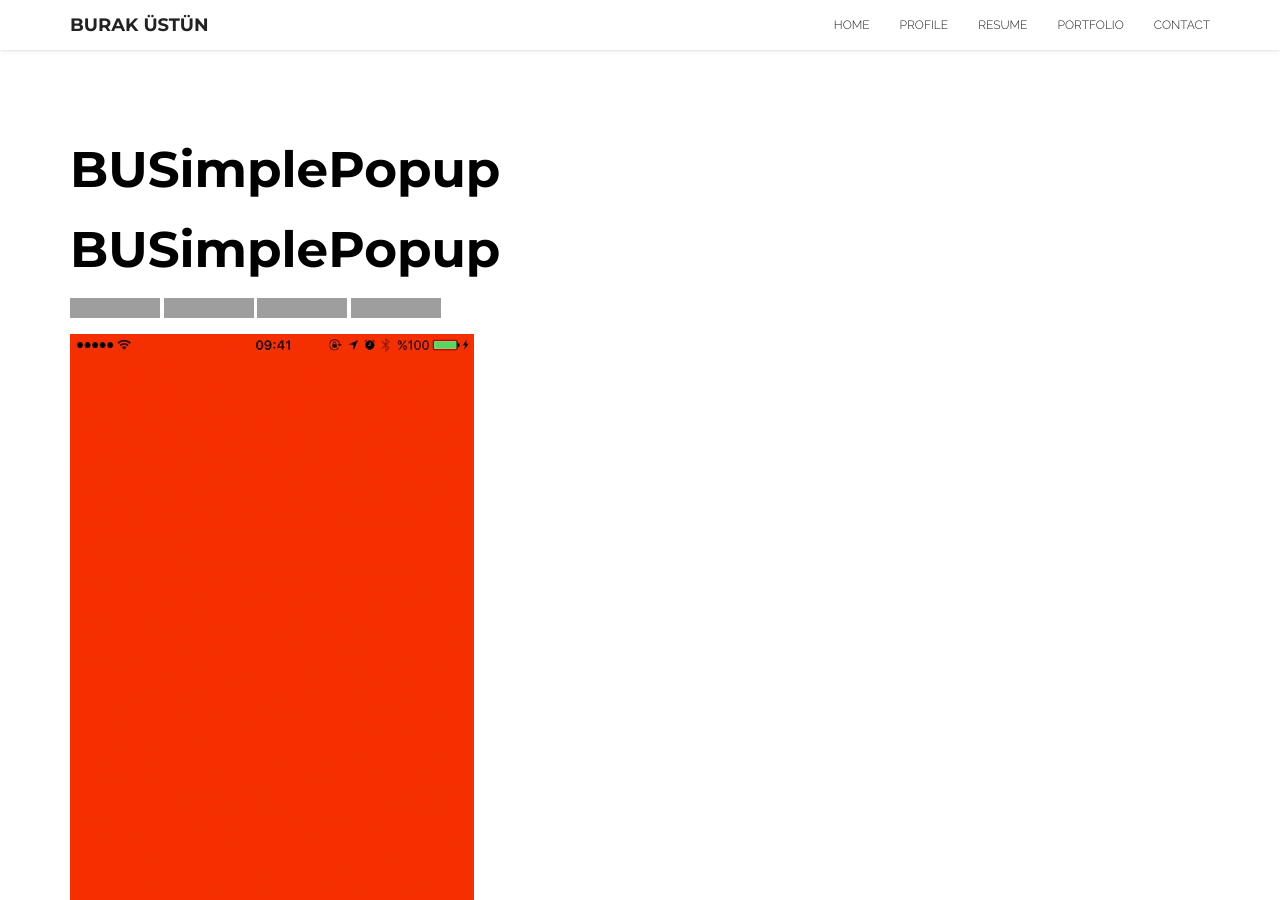
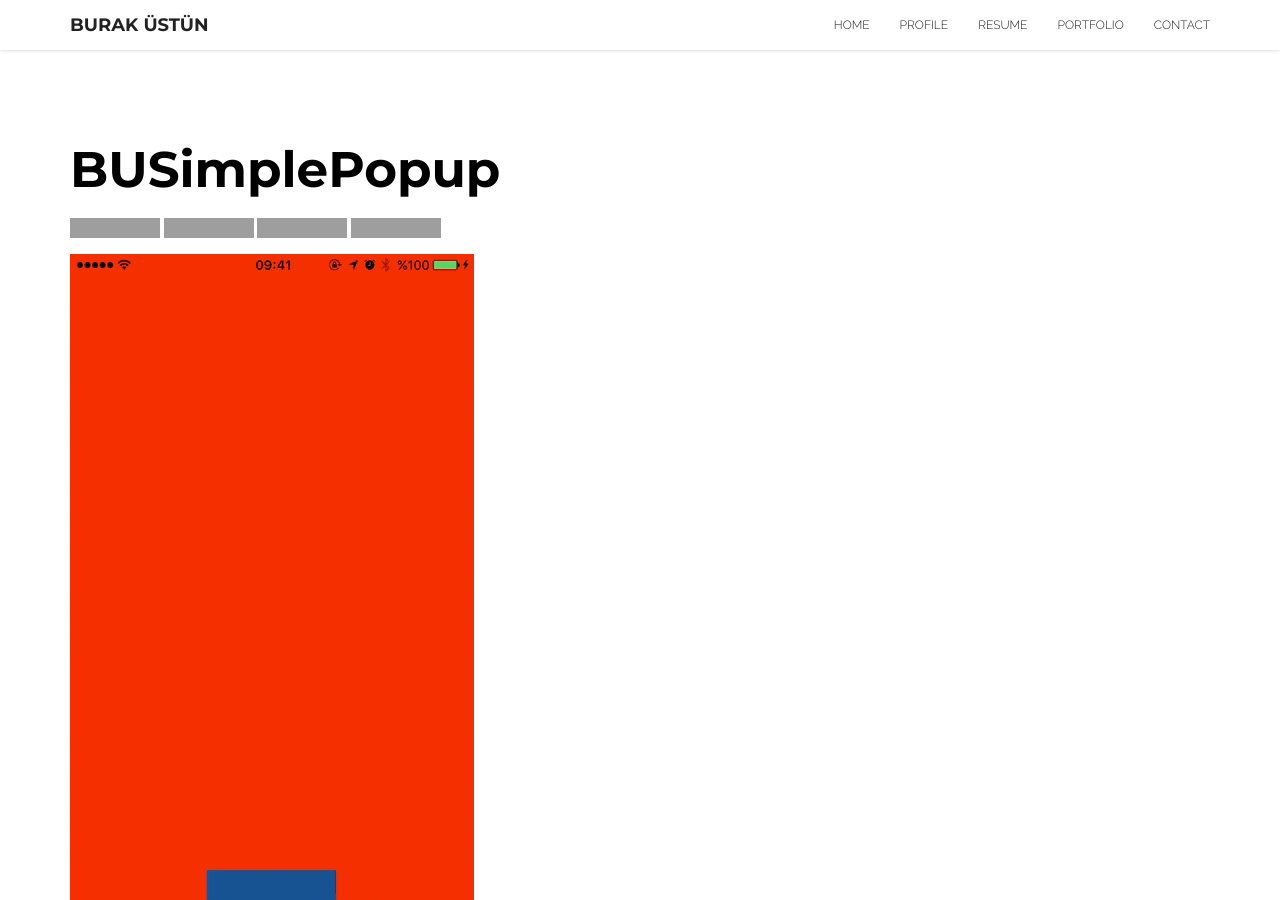
Before and after one commit to buracules/buracules.github.io, a Jekyll site: the page built from _posts/2017-06-09-BUsimplePopup.md, in a window 1280 px wide and 900 px high. Built offline with Jekyll 4.4.1, drawn with Linux system fonts in a browser that asks for light colours; comment, search, counter and statistics services are not loaded; grey boxes are pictures that could not be loaded.

Commit message:
BUSimplePopup -update

```diff
--- a/_posts/2017-06-09-BUsimplePopup.md
+++ b/_posts/2017-06-09-BUsimplePopup.md
@@ -4,8 +4,6 @@ title: "BUSimplePopup"
 date:   2017-06-09
 categories: "Swift"
 ---
-
-# BUSimplePopup
 
 [![CI Status](http://img.shields.io/travis/burakustn@gmail.com/BUSimplePopup.svg?style=flat)](https://travis-ci.org/burakustn@gmail.com/BUSimplePopup)
 [![Version](https://img.shields.io/cocoapods/v/BUSimplePopup.svg?style=flat)](http://cocoapods.org/pods/BUSimplePopup)
```
